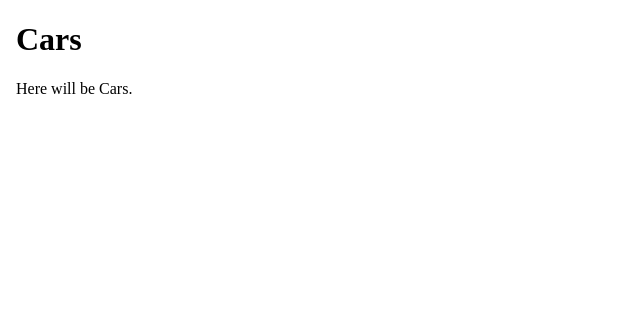
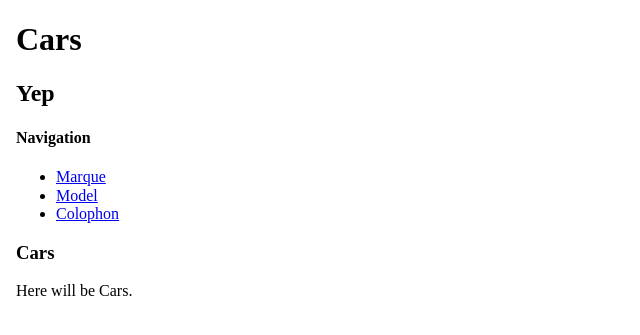
Before and after one commit to allanberry/cars, a Flask app: page / in a window 1280 px wide. Shown: the top 335 px of the page, without its empty margins (0-640 px from the left). Run offline with Flask 2, Linux system fonts and the light colour scheme; some libraries are stand-ins or nearby versions.

Commit message:
Basic file structure in place.

```diff
--- a/app.py
+++ b/app.py
@@ -6,8 +6,31 @@ app = Flask( __name__,
     )
 
 @app.route("/")
-def hello():
+def home():
     return render_template('index.html')
+
+@app.route("/cars")
+def show_cars():
+    return render_template('cars.html',)
+
+@app.route("/cars/<marque>")
+def show_marque(marque):
+    context = {
+        'marque': marque,
+    }
+    return render_template('marque.html', context=context)
+
+@app.route("/cars/<marque>/<model>")
+def show_model(marque, model):
+    context = {
+        'marque': marque,
+        'model': model,
+    }
+    return render_template('model.html', context=context)
+
+@app.route("/colophon")
+def colophon():
+    return render_template('colophon.html')
 
 if __name__ == "__main__":
     app.run(
--- a/templates/_template.html
+++ b/templates/_template.html
@@ -6,16 +6,23 @@
         content="width=device-width, initial-scale=1">
 
     <title>Cars</title>
-    <!-- Google Fonts -->
 
     <link rel="stylesheet" href="/static/node_modules/normalize.css/normalize.css">
     <link rel="stylesheet" href="/static/css/base.css">
 
     <script src="/static/node_modules/d3/d3.min.js" ></script>
+    <script src="/static/js/base.js"></script>
 
 </head>
 <body>
+
+{% include 'partials/header.html' %}
+
 {% block body %}
+
+    <h3>Home: Index</h3>
+    <p>This is the index.  This text should have been overridden in templates.</p>
+
 {% endblock %}
 </body>
 </html>
--- a/templates/index.html
+++ b/templates/index.html
@@ -3,11 +3,8 @@
 {% block body %}
 
 <div>
-    <h1>Cars</h1>
+    <h3>Cars</h3>
     <p>Here will be Cars.</p>
 </div>
 
-<script src="/static/js/base.js"></script>
-
-
 {% endblock %}
--- /dev/null
+++ b/templates/partials/header.html
@@ -0,0 +1,11 @@
+<h1>Cars</h1>
+<h2>Yep</h2>
+
+<nav>
+    <h4>Navigation</h4>
+    <ul>
+        <li><a href="/cars/marque">Marque</a></li>
+        <li><a href="/cars/marque/model">Model</a></li>
+        <li><a href="/colophon">Colophon</a></li>
+    </ul>
+</nav>
```
Also changed, not shown: templates/cars.html (added, +10 -0 lines), templates/colophon.html (+21 -0 lines), templates/marque.html (+10 -0 lines), templates/model.html (+10 -0 lines), license.txt (deleted), readme.md.
